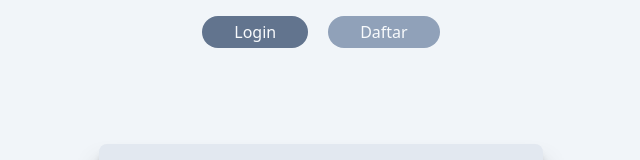
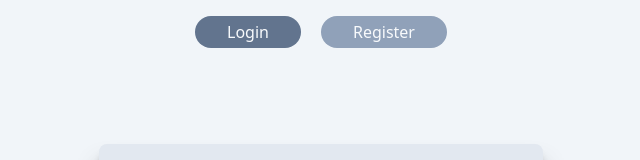
Before and after one commit to Ikwancfx7/miniproject2_react, a React (Vite) app: page /login in a window 1280 px wide. Shown: the top 160 px of the page, without its empty margins (319-959 px from the left). Built offline with nearby package versions, Linux system fonts and the light colour scheme.

Commit message:
mengubah daftar menjadi register

```diff
--- a/components/Navbar.jsx
+++ b/components/Navbar.jsx
@@ -64,7 +64,7 @@ function Navbar ({currentPage}) {
                     className={`px-8 py-1 rounded-4xl text-slate-50 hover:cursor-pointer
                         ${currentPage === 'daftar' ? "bg-slate-500" : "bg-slate-400 hover:bg-slate-500"}`
                     }>
-                    <p>Daftar</p>
+                    <p>Register</p>
                 </Link>
             </div>
         </header>
```
